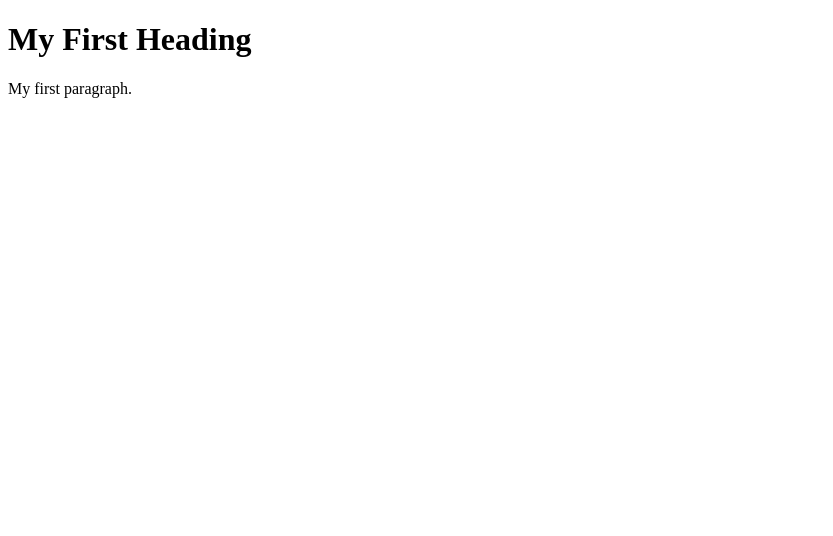
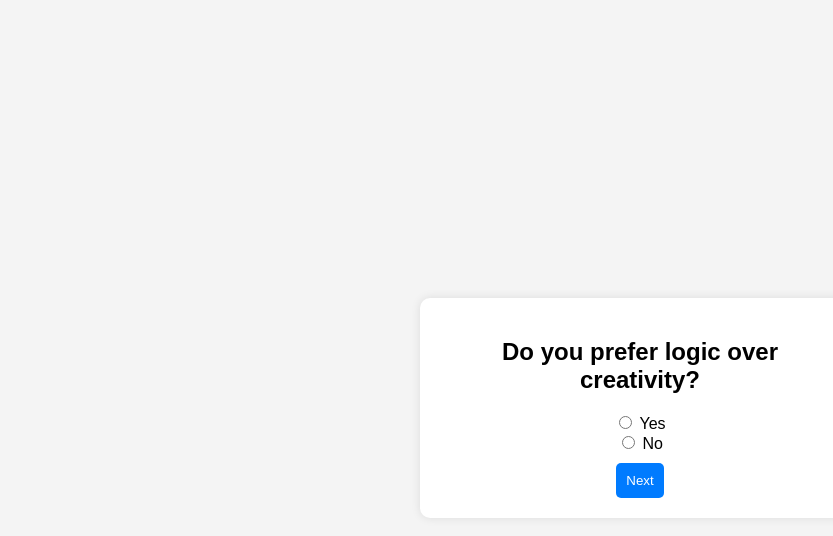
Before and after one commit to amitsaho/amitsaho.github.io, a plain HTML site: page index.html in a window 1280 px wide. Shown: the whole page, without its empty margins (0-833 px from the left). Drawn offline with Linux system fonts and the light colour scheme.

Commit message:
Update index.html

```diff
--- a/index.html
+++ b/index.html
@@ -1,12 +1,105 @@
 <!DOCTYPE html>
-<html>
+<html lang="en">
 <head>
-<title>Page Title</title>
+    <meta charset="UTF-8">
+    <meta name="viewport" content="width=device-width, initial-scale=1.0">
+    <title>Left Brain vs Right Brain Quiz</title>
+    <style>
+        body {
+            font-family: Arial, sans-serif;
+            display: flex;
+            justify-content: center;
+            align-items: center;
+            height: 100vh;
+            background-color: #f4f4f4;
+            flex-direction: column;
+        }
+        .quiz-container {
+            background: white;
+            padding: 20px;
+            border-radius: 10px;
+            box-shadow: 0 0 10px rgba(0, 0, 0, 0.1);
+            width: 400px;
+            text-align: center;
+        }
+        button {
+            margin-top: 10px;
+            padding: 10px;
+            border: none;
+            background-color: #007BFF;
+            color: white;
+            cursor: pointer;
+            border-radius: 5px;
+        }
+        button:hover {
+            background-color: #0056b3;
+        }
+    </style>
 </head>
 <body>
+    <div class="quiz-container">
+        <h2 id="question">Question will appear here</h2>
+        <div>
+            <input type="radio" name="answer" id="option1" value="left">
+            <label for="option1" id="option1-label">Option 1</label>
+        </div>
+        <div>
+            <input type="radio" name="answer" id="option2" value="right">
+            <label for="option2" id="option2-label">Option 2</label>
+        </div>
+        <button onclick="nextQuestion()">Next</button>
+        <p id="result" style="display:none;"></p>
+    </div>
 
-<h1>My First Heading</h1>
-<p>My first paragraph.</p>
+    <script>
+        const questions = [
+            { q: "Do you prefer logic over creativity?", left: "Yes", right: "No" },
+            { q: "Do you enjoy solving puzzles more than painting?", left: "Yes", right: "No" },
+            { q: "Do you like planning things in advance?", left: "Yes", right: "No" },
+            { q: "Are you more comfortable with numbers than colors?", left: "Yes", right: "No" },
+            { q: "Do you analyze situations rather than go with your gut?", left: "Yes", right: "No" },
+            { q: "Do you rely on intuition rather than data?", left: "No", right: "Yes" },
+            { q: "Do you prefer stories over facts?", left: "No", right: "Yes" },
+            { q: "Are you more of a visual thinker than a logical one?", left: "No", right: "Yes" },
+            { q: "Do you enjoy music and art more than math?", left: "No", right: "Yes" },
+            { q: "Do you often daydream and think abstractly?", left: "No", right: "Yes" }
+        ];
 
+        let currentQuestion = 0;
+        let leftBrainScore = 0;
+        let rightBrainScore = 0;
+
+        function loadQuestion() {
+            if (currentQuestion < questions.length) {
+                document.getElementById("question").textContent = questions[currentQuestion].q;
+                document.getElementById("option1-label").textContent = questions[currentQuestion].left;
+                document.getElementById("option2-label").textContent = questions[currentQuestion].right;
+                document.getElementById("option1").checked = false;
+                document.getElementById("option2").checked = false;
+            } else {
+                showResult();
+            }
+        }
+
+        function nextQuestion() {
+            let selectedOption = document.querySelector('input[name="answer"]:checked');
+            if (!selectedOption) return alert("Please select an answer");
+
+            if (selectedOption.value === "left") leftBrainScore++;
+            else rightBrainScore++;
+
+            currentQuestion++;
+            loadQuestion();
+        }
+
+        function showResult() {
+            let resultText = leftBrainScore > rightBrainScore
+                ? "You are Left Brain Dominant! Logical and Analytical."
+                : "You are Right Brain Dominant! Creative and Intuitive.";
+            document.querySelector(".quiz-container").innerHTML = `<h2>${resultText}</h2>`;
+        }
+
+        loadQuestion();
+    </script>
 </body>
 </html>
```
